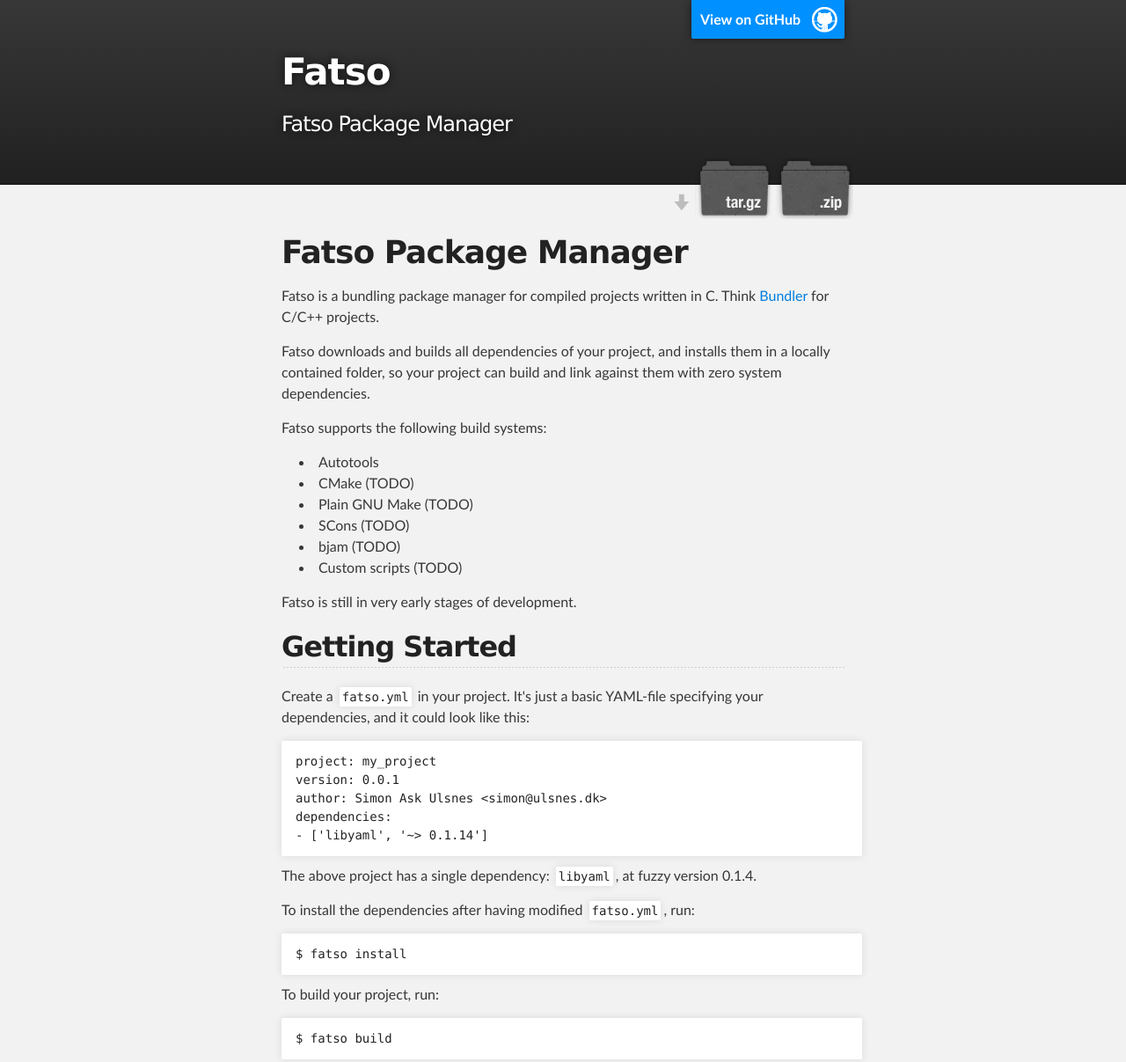
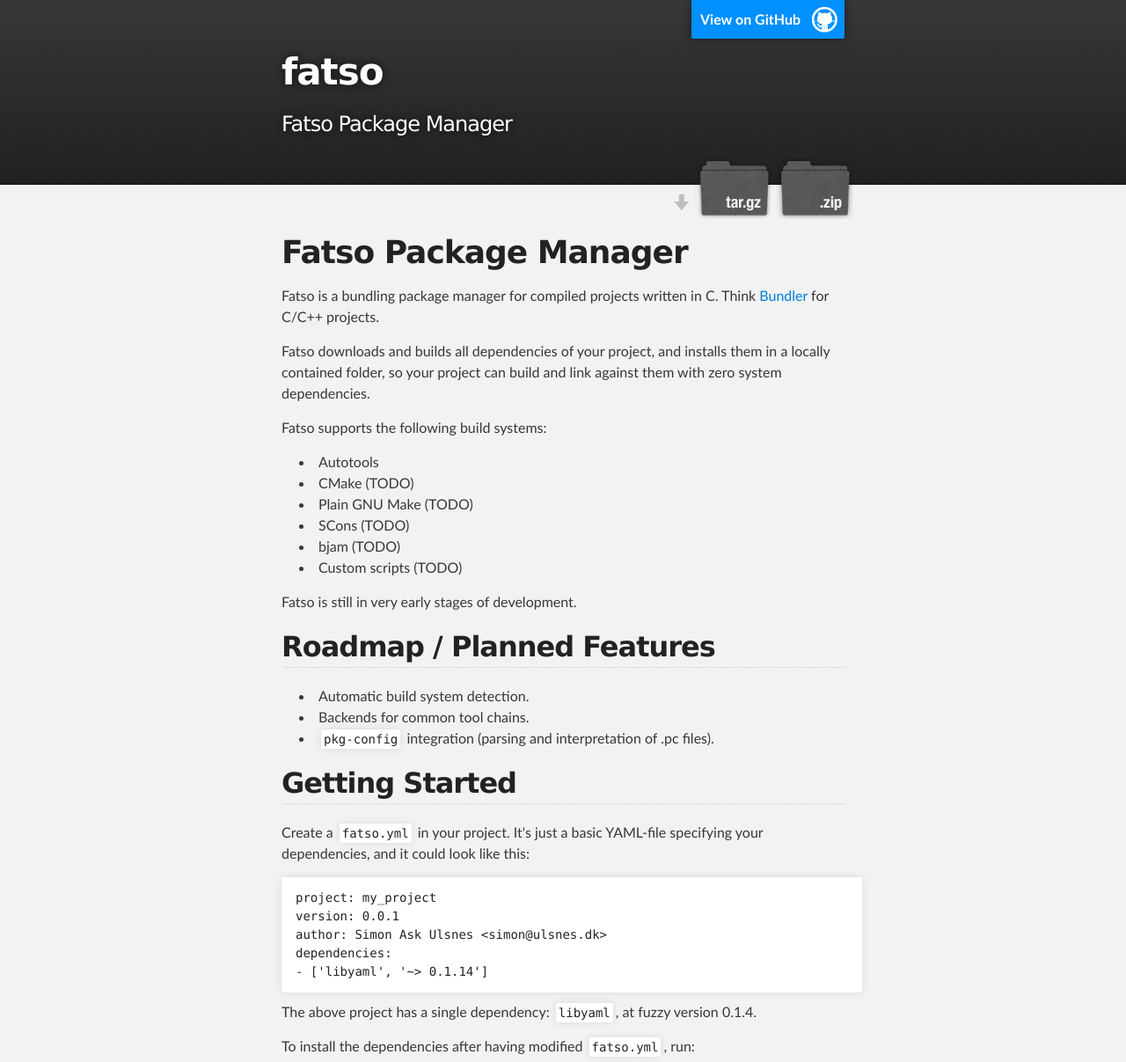
Before and after one commit to simonask/fatso, a plain HTML site: page index.html in a window 1280 px wide. Shown: the top 1207 px of the page at 88% size. Drawn offline with Linux system fonts and the light colour scheme.

Commit message:
Create gh-pages branch via GitHub

```diff
--- a/index.html
+++ b/index.html
@@ -4,11 +4,11 @@
   <head>
     <meta charset='utf-8'>
     <meta http-equiv="X-UA-Compatible" content="chrome=1">
-    <meta name="description" content="Fatso : Fatso Package Manager">
+    <meta name="description" content="fatso : Fatso Package Manager">
 
     <link rel="stylesheet" type="text/css" media="screen" href="stylesheets/stylesheet.css">
 
-    <title>Fatso</title>
+    <title>fatso</title>
   </head>
 
   <body>
@@ -18,7 +18,7 @@
         <header class="inner">
           <a id="forkme_banner" href="https://github.com/simonask/fatso">View on GitHub</a>
 
-          <h1 id="project_title">Fatso</h1>
+          <h1 id="project_title">fatso</h1>
           <h2 id="project_tagline">Fatso Package Manager</h2>
 
             <section id="downloads">
@@ -51,6 +51,16 @@
 </ul>
 
 <p>Fatso is still in very early stages of development.</p>
+
+<h2>
+<a name="roadmap--planned-features" class="anchor" href="#roadmap--planned-features"><span class="octicon octicon-link"></span></a>Roadmap / Planned Features</h2>
+
+<ul>
+<li>Automatic build system detection.</li>
+<li>Backends for common tool chains.</li>
+<li>
+<code>pkg-config</code> integration (parsing and interpretation of .pc files).</li>
+</ul>
 
 <h2>
 <a name="getting-started" class="anchor" href="#getting-started"><span class="octicon octicon-link"></span></a>Getting Started</h2>
@@ -142,7 +152,7 @@
     <!-- FOOTER  -->
     <div id="footer_wrap" class="outer">
       <footer class="inner">
-        <p class="copyright">Fatso maintained by <a href="https://github.com/simonask">simonask</a></p>
+        <p class="copyright">fatso maintained by <a href="https://github.com/simonask">simonask</a></p>
         <p>Published with <a href="http://pages.github.com">GitHub Pages</a></p>
       </footer>
     </div>
```
Also changed, not shown: params.json (+1 -1 lines).
